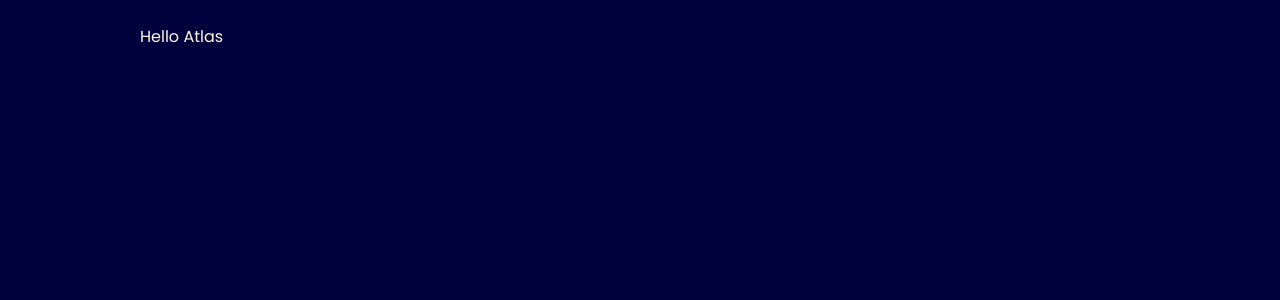
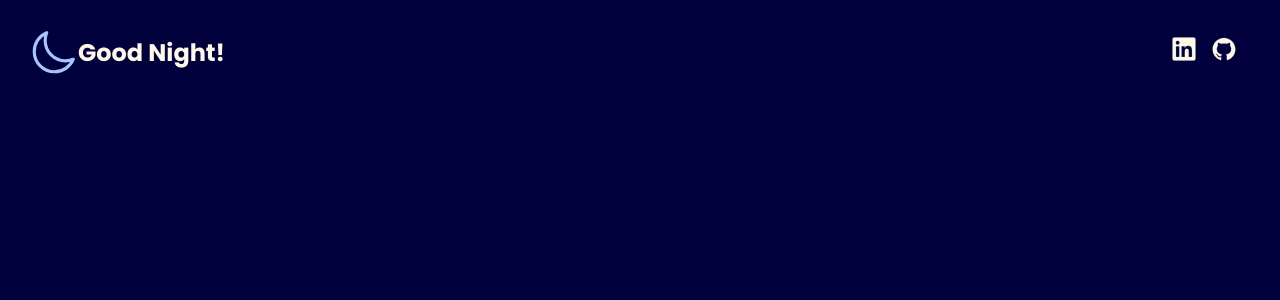
Before and after one commit to chris85gillis/atlas-react-and-jsx, a React (Vite) app: page / in a window 1280 px wide. Shown: the top 300 px of the page. Built offline with nearby package versions, Linux system fonts and the light colour scheme.

Commit message:
Task 1, adding the header section

```diff
--- a/src/App.jsx
+++ b/src/App.jsx
@@ -1,5 +1,12 @@
+import Header from './components/Header';
+import './index.css'; // Import the CSS file for styling
+
 function App() {
-  return <div className="app">Hello Atlas</div>;
+  return (
+    <div className="app-container">
+      <Header />
+    </div>
+  );
 }
 
 export default App;
--- /dev/null
+++ b/src/components/Greeting.jsx
@@ -0,0 +1,33 @@
+import React from 'react';
+import dayImage from '../assets/day.svg';
+import eveningImage from '../assets/evening.svg';
+import nightImage from '../assets/night.svg';
+
+const Greeting = () => {
+  const currentHour = new Date().getHours();
+  let greetingText = '';
+  let greetingImage = '';
+
+  if (currentHour >= 6 && currentHour < 12) {
+    greetingText = 'Good Morning!';
+    greetingImage = dayImage;
+  } else if (currentHour >= 12 && currentHour < 17) {
+    greetingText = 'Good Afternoon!';
+    greetingImage = dayImage;
+  } else if (currentHour >= 17 && currentHour < 21) {
+    greetingText = 'Good Evening!';
+    greetingImage = eveningImage;
+  } else {
+    greetingText = 'Good Night!';
+    greetingImage = nightImage;
+  }
+
+  return (
+    <h1 className="greeting">
+      <img src={greetingImage} alt={greetingText} />
+      {greetingText}
+    </h1>
+  );
+};
+
+export default Greeting;
--- /dev/null
+++ b/src/components/Header.css
@@ -0,0 +1,6 @@
+.header-nav {
+    display: flex;
+    justify-content: space-between;
+    align-items: center;
+    padding: 0 20px;
+  }
--- /dev/null
+++ b/src/components/Header.jsx
@@ -0,0 +1,14 @@
+import Greeting from './Greeting';
+import SocialLinks from './SocialLinks';
+import './Header.css'; // Optional: Add any specific styles for the Header
+
+function Header() {
+  return (
+    <nav className="header-nav">
+      <Greeting />
+      <SocialLinks />
+    </nav>
+  );
+}
+
+export default Header;
--- /dev/null
+++ b/src/components/SocialLinks.jsx
@@ -0,0 +1,18 @@
+import React from 'react';
+import linkedinImage from '../assets/linkedin.svg';
+import githubImage from '../assets/github.svg';
+
+const SocialLinks = () => {
+  return (
+    <div className="social-links">
+      <a href="https://www.linkedin.com/in/chris85gillis/" target="_blank" rel="noopener noreferrer">
+        <img src={linkedinImage} alt="LinkedIn" />
+      </a>
+      <a href="https://github.com/chris85gillis/atlas-react-and-jsx" target="_blank" rel="noopener noreferrer">
+        <img src={githubImage} alt="GitHub" />
+      </a>
+    </div>
+  );
+};
+
+export default SocialLinks;
```
